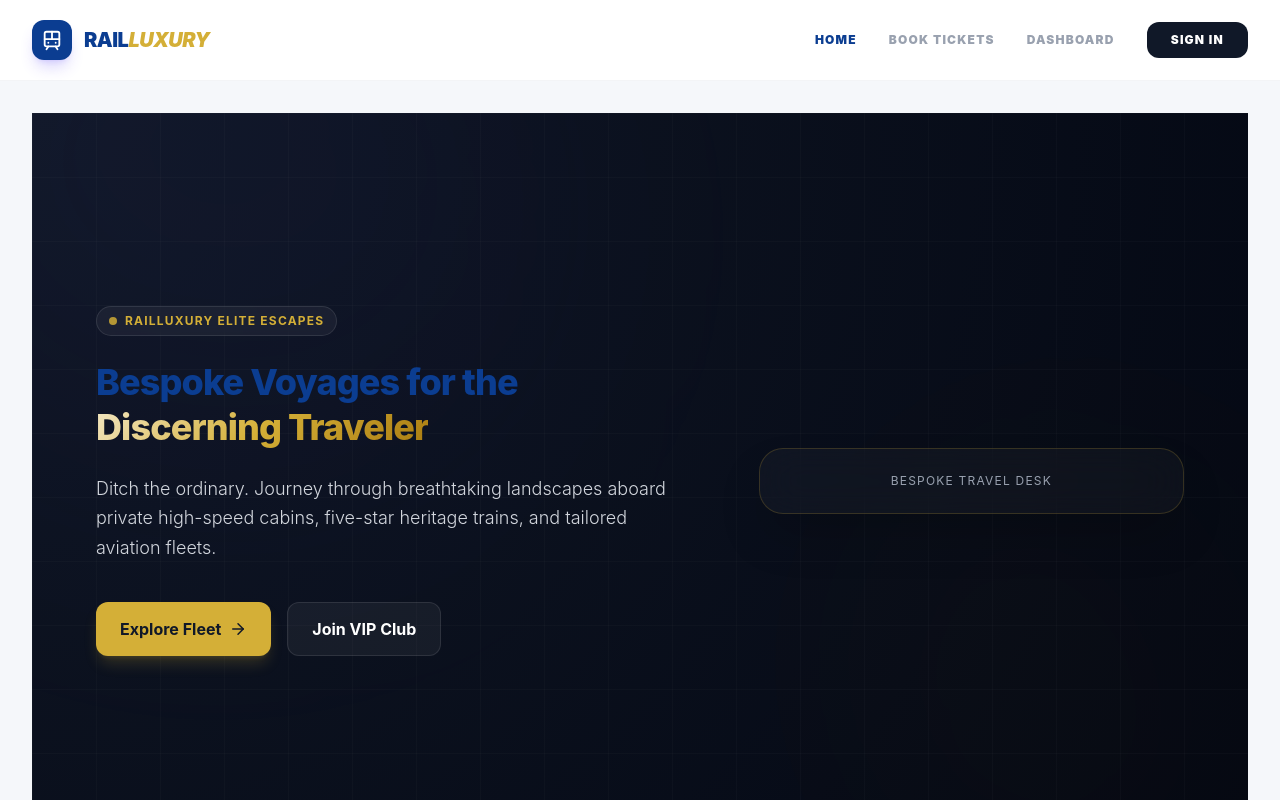
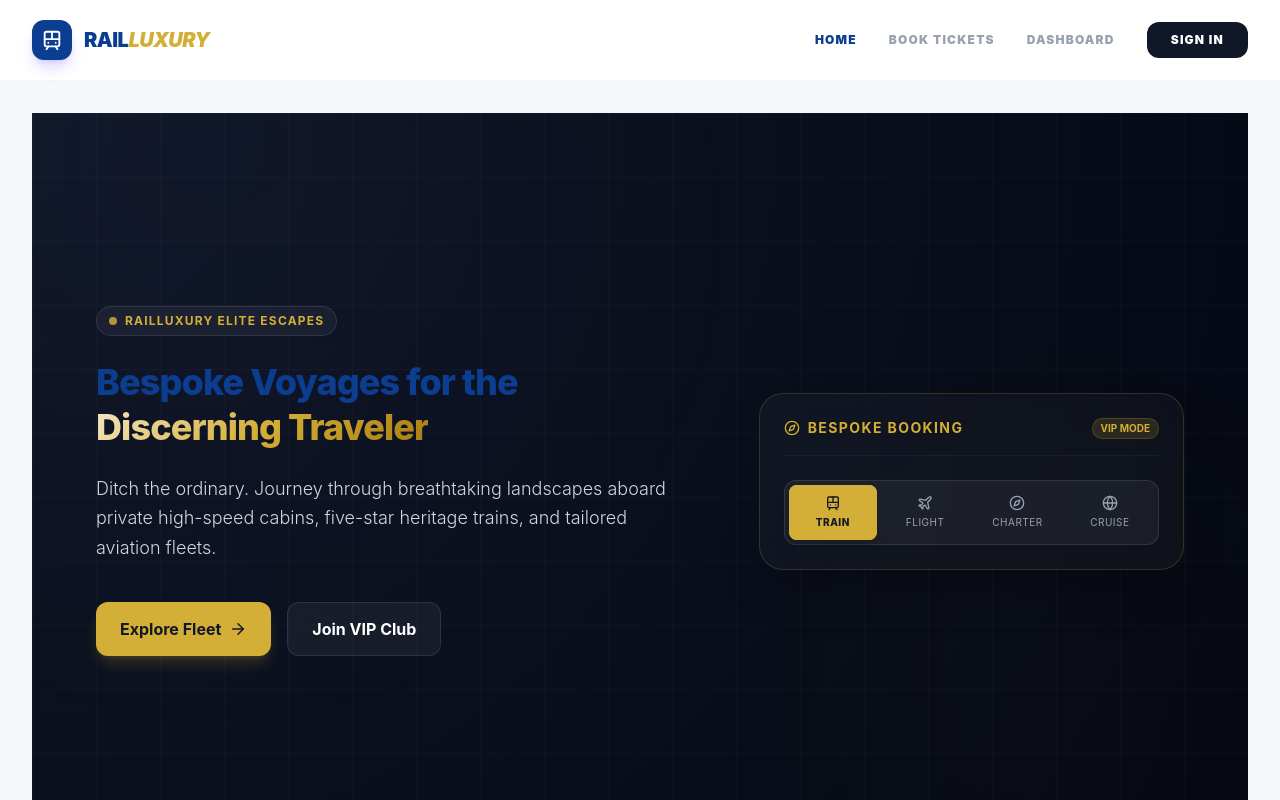
Before and after one commit to HEMANATH-AFK/railluxury, a React (Vite) app in the folder frontend/: page / in a window 1280 px wide. Shown: the top 800 px of the page. Built offline with nearby package versions, Linux system fonts and the light colour scheme.

Commit message:
Step 6: Add Trip Type Selector tab component

```diff
--- a/frontend/src/pages/Home.jsx
+++ b/frontend/src/pages/Home.jsx
@@ -111,10 +111,51 @@ const Home = () => {
             </motion.div>
           </div>
           <div className="lg:col-span-5 w-full">
-            {/* Search form slot */}
-            <div className="glass-panel p-6 rounded-3xl glow-border-gold shadow-2xl">
-              <p className="text-gray-400 text-xs uppercase tracking-widest text-center">Bespoke Travel Desk</p>
-            </div>
+            <form onSubmit={handleSearch} className="glass-panel p-6 rounded-3xl glow-border-gold shadow-2xl space-y-6">
+              <div className="flex justify-between items-center border-b border-white/5 pb-4">
+                <span className="text-sm font-bold uppercase tracking-widest text-accent flex items-center gap-2">
+                  <Compass size={16} className="animate-spin-slow" /> Bespoke Booking
+                </span>
+                <span className="text-[10px] bg-accent/15 text-accent border border-accent/20 px-2 py-0.5 rounded-full font-bold uppercase">
+                  VIP Mode
+                </span>
+              </div>
+
+              {/* Trip Type Tabs */}
+              <div className="grid grid-cols-4 gap-1 p-1 bg-white/5 border border-white/10 rounded-xl">
+                {[
+                  { id: 'train', label: 'Train', icon: Train },
+                  { id: 'flight', label: 'Flight', icon: Plane },
+                  { id: 'charter', label: 'Charter', icon: Compass },
+                  { id: 'cruise', label: 'Cruise', icon: Globe }
+                ].map((tab) => {
+                  const Icon = tab.icon;
+                  const isActive = type === tab.id;
+                  return (
+                    <button
+                      key={tab.id}
+                      type="button"
+                      onClick={() => setType(tab.id)}
+                      className={`relative py-2.5 rounded-lg flex flex-col items-center justify-center gap-1 transition-all cursor-pointer ${
+                        isActive
+                          ? 'bg-accent text-gray-900 font-extrabold shadow-lg'
+                          : 'text-gray-400 hover:text-white hover:bg-white/5'
+                      }`}
+                    >
+                      <Icon size={16} />
+                      <span className="text-[10px] uppercase tracking-wider">{tab.label}</span>
+                      {isActive && (
+                        <motion.span
+                          layoutId="activeTabOutline"
+                          className="absolute inset-0 rounded-lg border-2 border-accent pointer-events-none"
+                          transition={{ type: "spring", stiffness: 380, damping: 30 }}
+                        />
+                      )}
+                    </button>
+                  );
+                })}
+              </div>
+            </form>
           </div>
         </div>
       </section>
```
